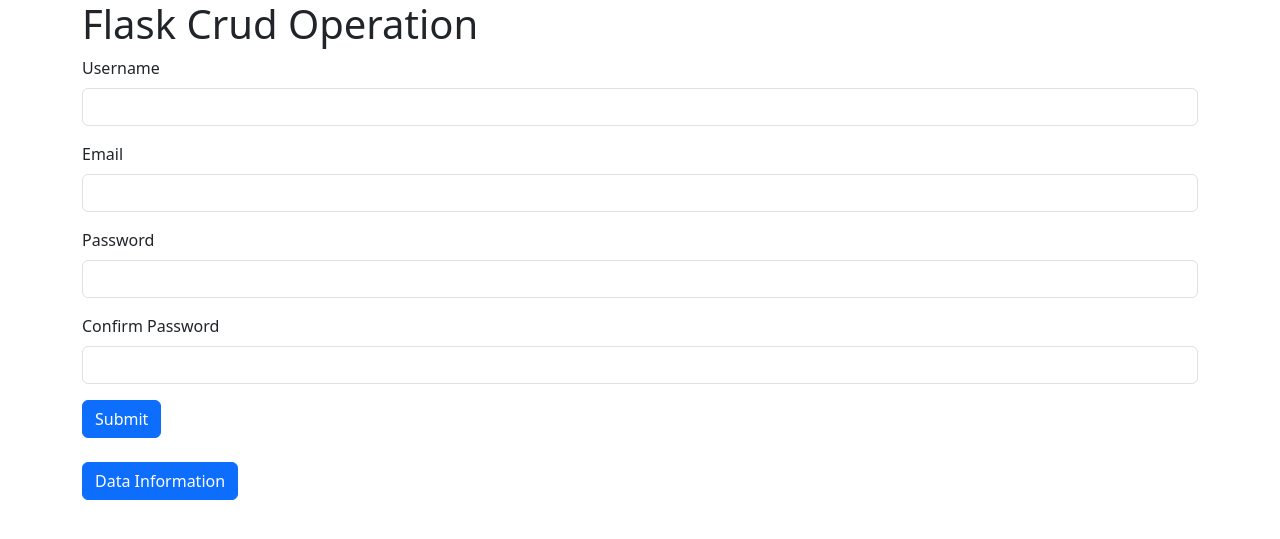
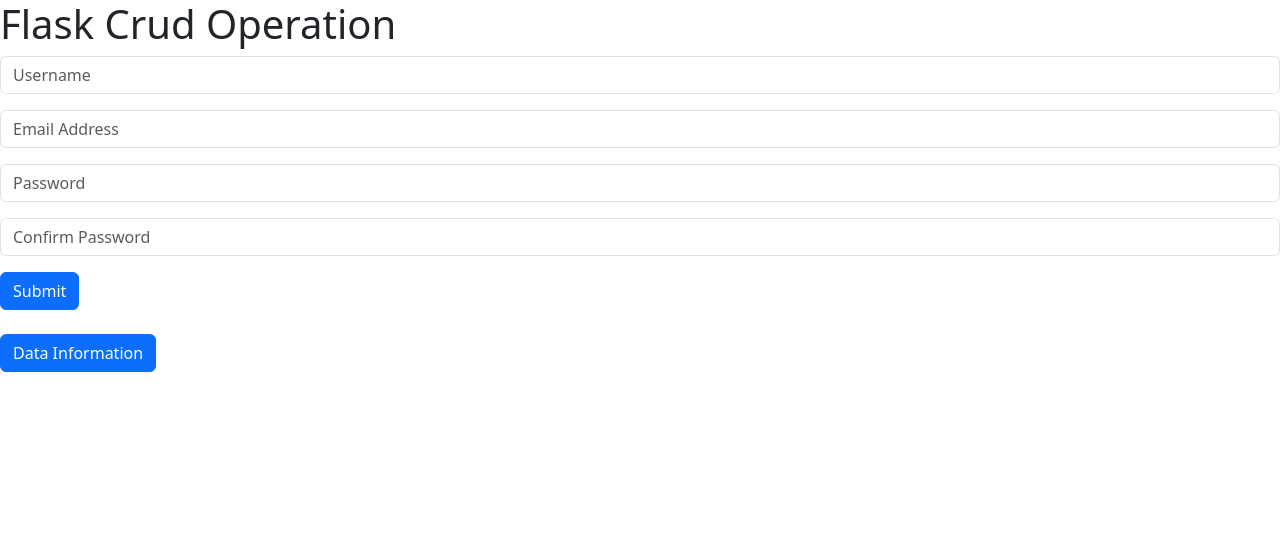
Before and after one commit to hezron99/API_CRUD_OPERATION-USING-FLASK-JAVASCRIPT, a Flask app: page / in a window 1280 px wide. Shown: the top 539 px of the page. Run offline with Flask 3, Linux system fonts and the light colour scheme.

Commit message:
Update register.html

```diff
--- a/web_App/templates/register.html
+++ b/web_App/templates/register.html
@@ -2,30 +2,23 @@
 {% block title %} Register {% endblock %}
 
 {% block content %}
-<div class="container">
 <h1 id="message">Flask Crud Operation</h1>
 <form id="FormRegister" action="/register" method="POST">
     <div class="mb-3">
-            <label for="forname" class="form-label">Username</label>
-            <input type="text" id="username"  class="form-control">
+        <input type="text" id="username"  class="form-control" placeholder="Username">
     </div>
     <div class="mb-3">
-            <label for="email" class="form-label">Email</label>
-            <input type="email" id="email"  class="form-control">
+        <input type="email" id="email"  class="form-control" placeholder="Email Address">
     </div>
     <div class="mb-3">
-            <label for="password" class="form-label">Password</label>
-            <input type="password" id="password"  class="form-control">
+        <input type="password" id="password"  class="form-control" placeholder="Password">
     </div>
     <div class="mb-3">
-            <label for="password" class="form-label">Confirm Password</label>
-            <input type="password" id="password_match" class="form-control">
+        <input type="password" id="password_match" class="form-control" placeholder="Confirm Password">
     </div>
     <button type="submit" id="submit" class="btn btn-primary">Submit</button>
 </form>
 <div class="mt-4">
     <button class="btn btn-primary"><a href="{{ url_for('display') }}" class="text-decoration-none text-white">Data Information</a></button>
 </div>
-    <script src="../static/script.js"></script>
-</div>
-{% endblock %}d
+{% endblock %}
```
Lines whose indentation alone changed are shown as unchanged.
